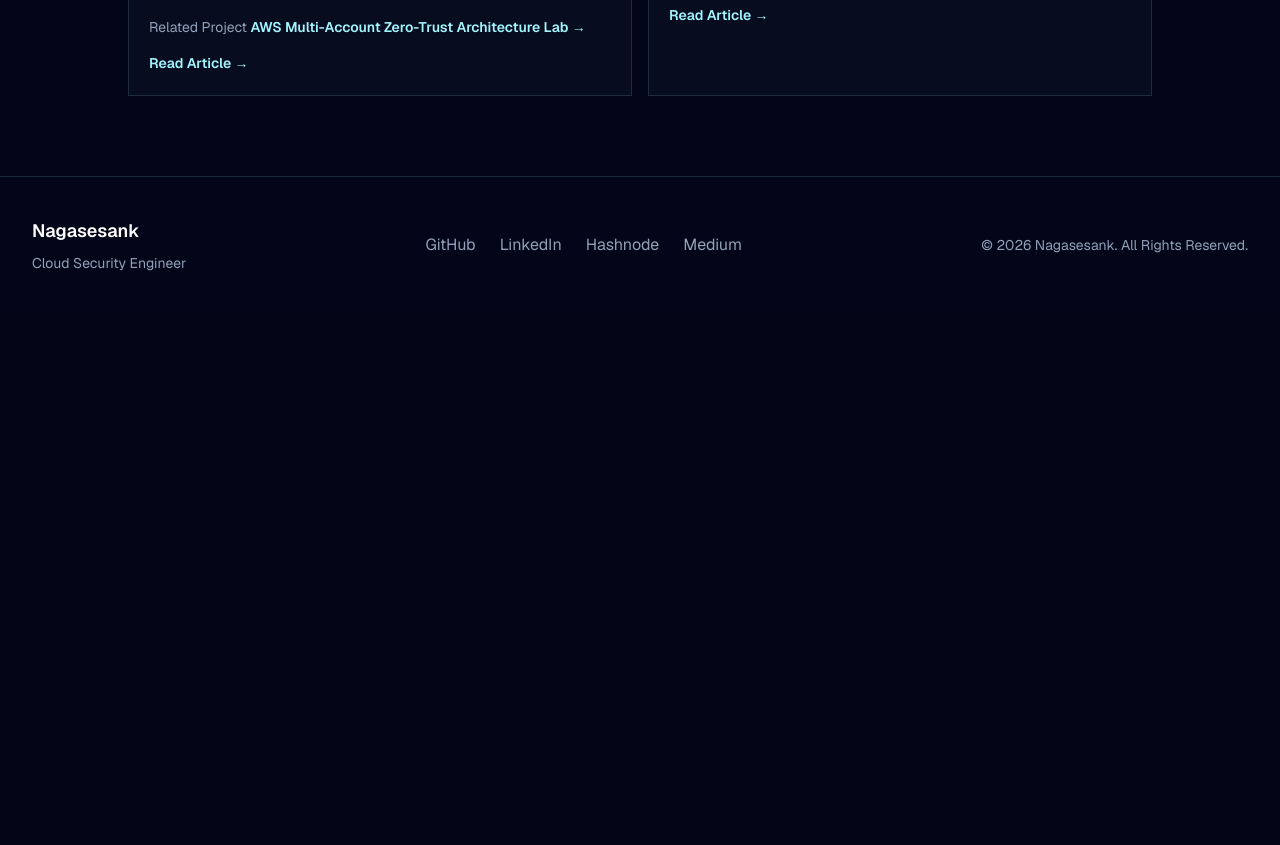
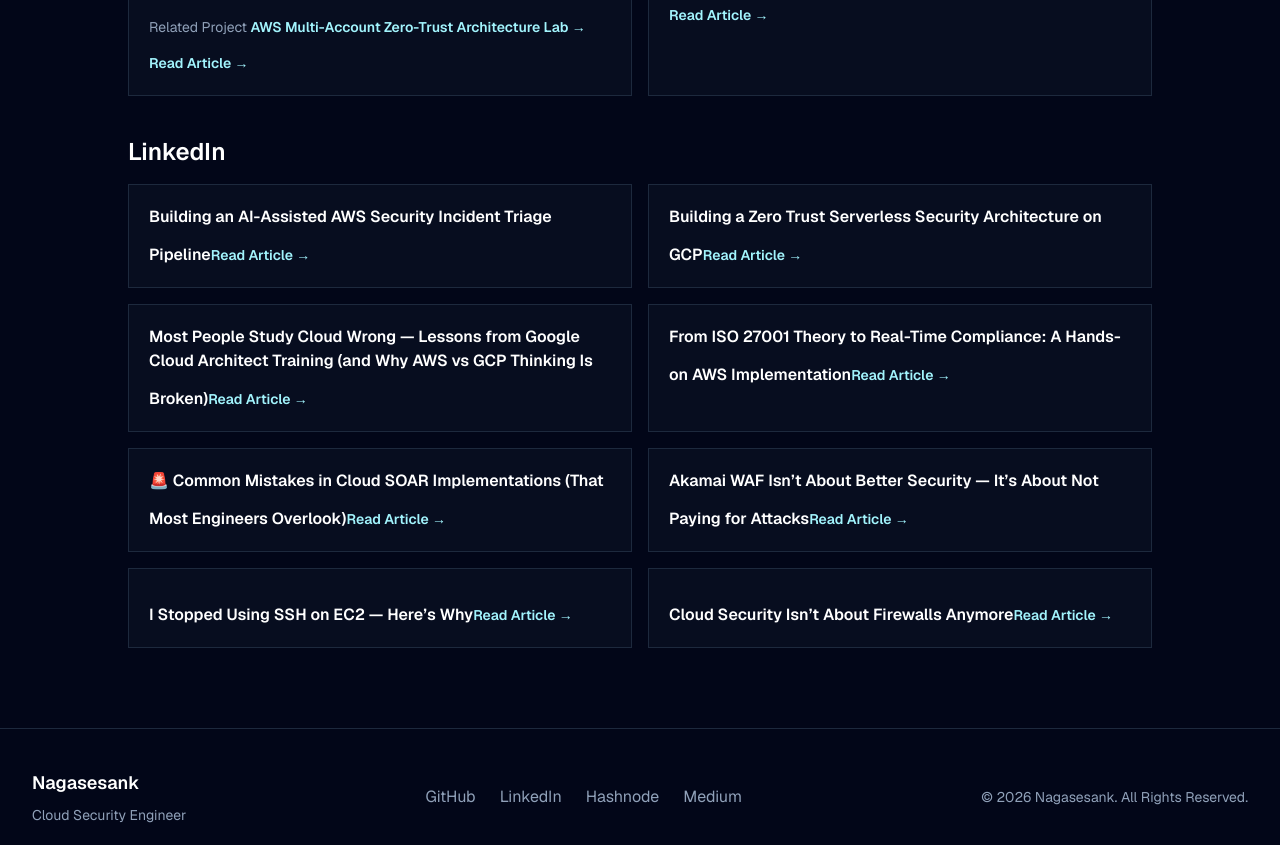
Before and after one commit to nagasesank/Nagasesank.github.io, a Next.js app: page /writing in a window 1280 px wide. Shown: the part 2360-3205 px from the top of the page. Before the commit the page ends 2673 px from the top, so only its background shows below. Built offline with nearby package versions, Linux system fonts and the light colour scheme.

Commit message:
data(portfolio): add verified LinkedIn publications

```diff
--- a/components/publication-data.ts
+++ b/components/publication-data.ts
@@ -141,6 +141,47 @@
     publishedAt: "2026-01-10",
   },
   {
+    platform: "LinkedIn",
+    title: "Building an AI-Assisted AWS Security Incident Triage Pipeline",
+    url: "https://www.linkedin.com/pulse/building-ai-assisted-aws-security-incident-triage-pipeline-m-haiuc/",
+  },
+  {
+    platform: "LinkedIn",
+    title: "Building a Zero Trust Serverless Security Architecture on GCP",
+    url: "https://www.linkedin.com/pulse/building-zero-trust-serverless-security-architecture-gcp-m-dskrc/",
+  },
+  {
+    platform: "LinkedIn",
+    title:
+      "Most People Study Cloud Wrong — Lessons from Google Cloud Architect Training (and Why AWS vs GCP Thinking Is Broken)",
+    url: "https://www.linkedin.com/pulse/most-people-study-cloud-wrong-lessons-from-google-architect-m-zinbc/",
+  },
+  {
+    platform: "LinkedIn",
+    title: "From ISO 27001 Theory to Real-Time Compliance: A Hands-on AWS Implementation",
+    url: "https://www.linkedin.com/pulse/from-iso-27001-theory-real-time-compliance-hands-on-aws-m-o4wcc/",
+  },
+  {
+    platform: "LinkedIn",
+    title: "🚨 Common Mistakes in Cloud SOAR Implementations (That Most Engineers Overlook)",
+    url: "https://www.linkedin.com/pulse/common-mistakes-cloud-soar-implementations-most-engineers-m-ldqvc/",
+  },
+  {
+    platform: "LinkedIn",
+    title: "Akamai WAF Isn’t About Better Security — It’s About Not Paying for Attacks",
+    url: "https://www.linkedin.com/pulse/akamai-waf-isnt-better-security-its-paying-attacks-m-i8dpc/",
+  },
+  {
+    platform: "LinkedIn",
+    title: "I Stopped Using SSH on EC2 — Here’s Why",
+    url: "https://www.linkedin.com/pulse/i-stopped-using-ssh-ec2-heres-why-sree-surya-naga-sesank-m-661qc/",
+  },
+  {
+    platform: "LinkedIn",
+    title: "Cloud Security Isn’t About Firewalls Anymore",
+    url: "https://www.linkedin.com/pulse/cloud-security-isnt-firewalls-anymore-sree-surya-naga-sesank-m-lflac/",
+  },
+  {
     platform: "DEV",
     title: "What Building a Zero Trust Serverless Architecture on GCP Taught Me (Including the Mistakes)",
     url: "https://dev.to/sesank_naga_m_01/what-building-a-zero-trust-serverless-architecture-on-gcp-taught-me-including-the-mistakes-224d",
```
